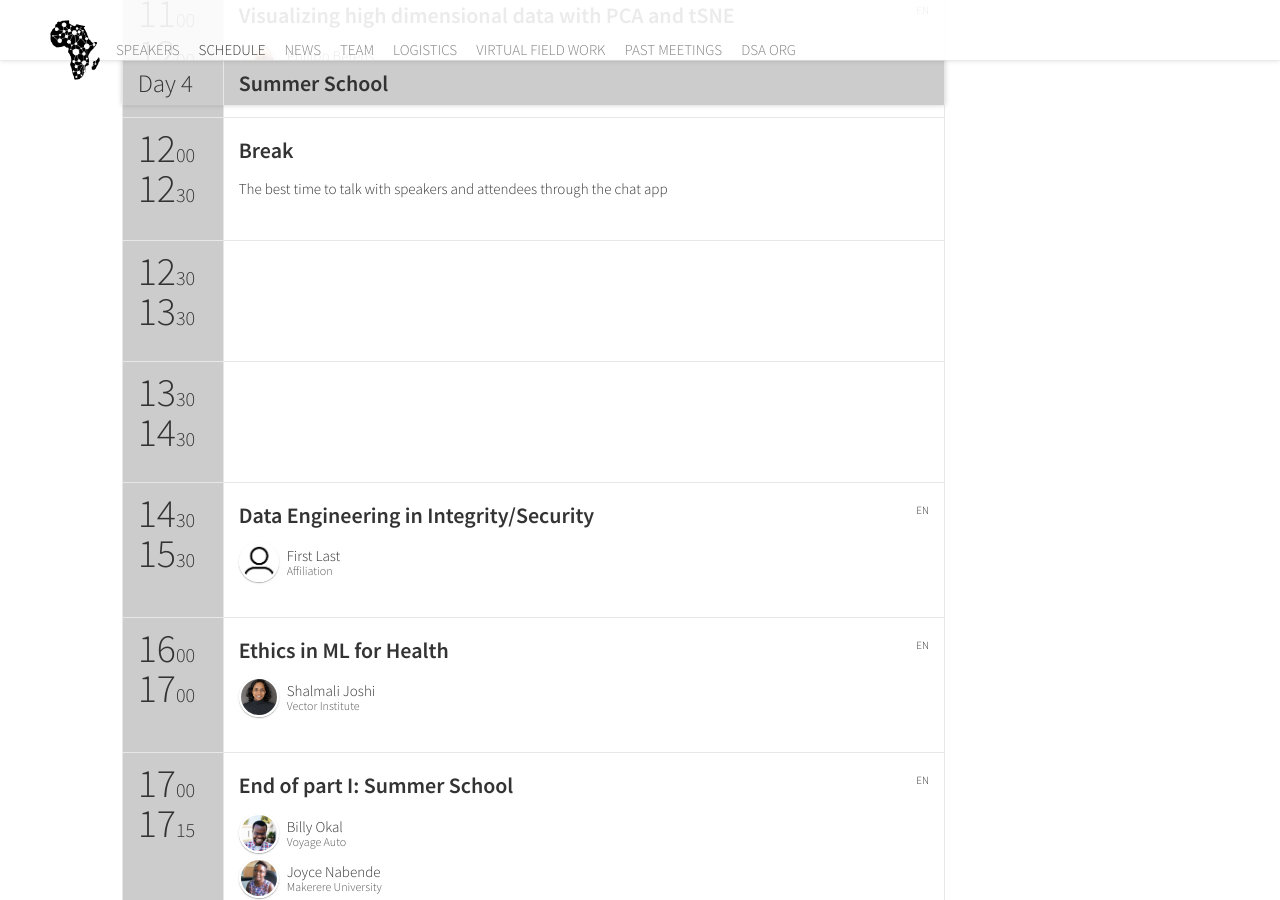
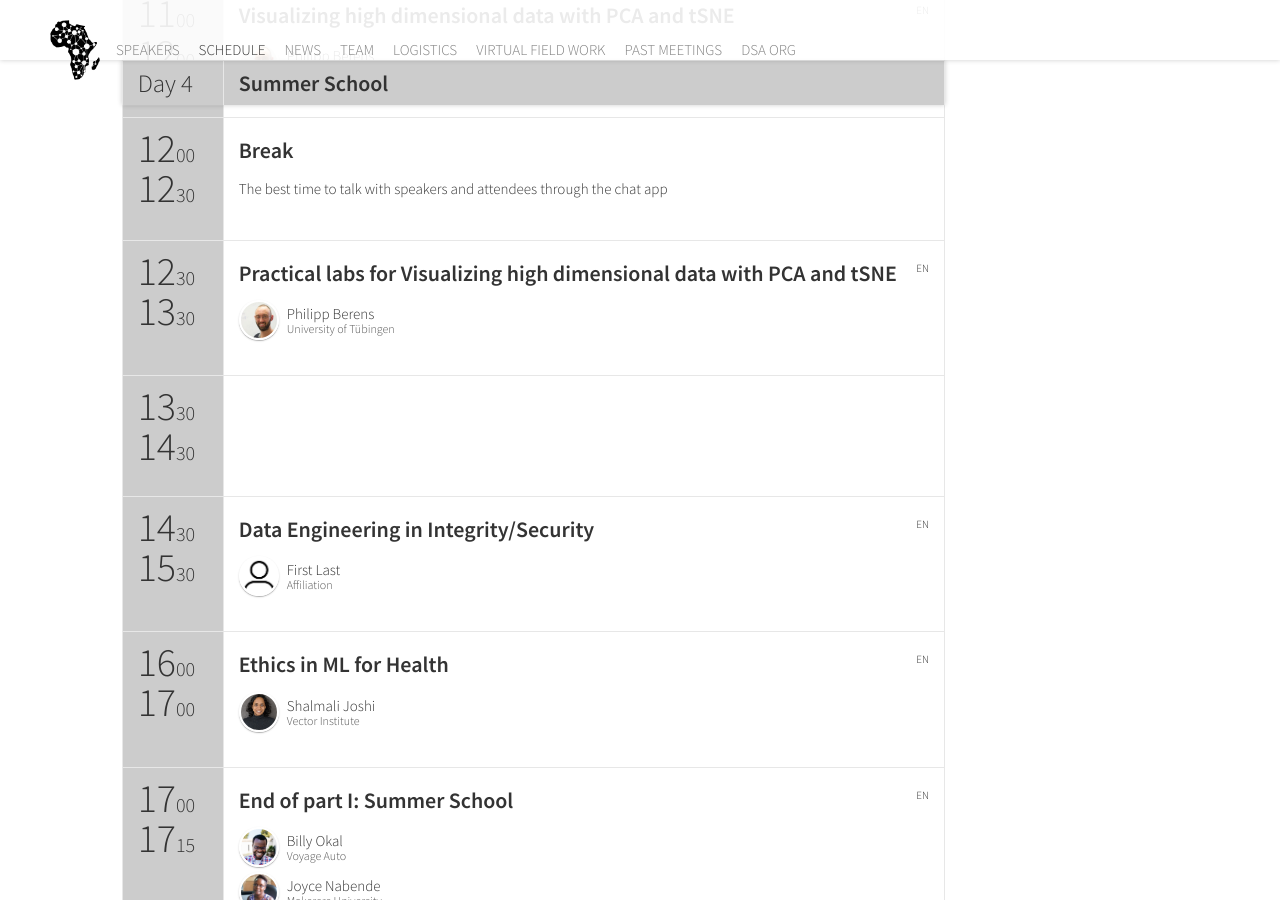
Before and after one commit to datsciafrica/dsa2020kampala, a Jekyll site: the page built from schedule.html, in a window 1280 px wide and 900 px high, scrolled down 5246 px. Built offline with Jekyll 4.4.1, drawn with Linux system fonts in a browser that asks for light colours; nearby versions of some CDN libraries; some web fonts are replaced; comment, search, counter and statistics services are not loaded.

Commit message:
Update schedule

```diff
--- a/_data/schedule_tbd.yml
+++ b/_data/schedule_tbd.yml
@@ -177,7 +177,7 @@
     - {
         startTime: "12:30",
         endTime: "13:30",
-        sessionIds: [blank]
+        sessionIds: [embeddings_labs]
     }
     - {
         startTime: "13:30",
--- a/_data/sessions.yml
+++ b/_data/sessions.yml
@@ -82,6 +82,16 @@
   presentation: "tbd"
   video: "//TBD"
 -
+  id: embeddings_labs
+  title: "Practical labs for Visualizing high dimensional data with PCA and tSNE"
+  description: "Lab: Visualizing high dimensional data with PCA and tSNE"
+  subtype: presentation
+  speakers: [berens]
+  language: en
+  complexity: "Intermediate"
+  presentation: "tbd"
+  video: "//TBD"
+-
   id: ml_systems
   title: "Machine Learning Systems, Streaming Data"
   description: "TBD"
@@ -89,7 +99,7 @@
   speakers: [meissner,andrei,neil]
   language: en
   complexity: "Intermediate"
-  presentation: "tbd"
+  presentation: "https://colab.research.google.com/github/lawrennd/talks/blob/gh-pages/_notebooks/2020-07-24-ml-systems.ipynb"
   video: "//TBD"
 -
   id: intro_gps
```
